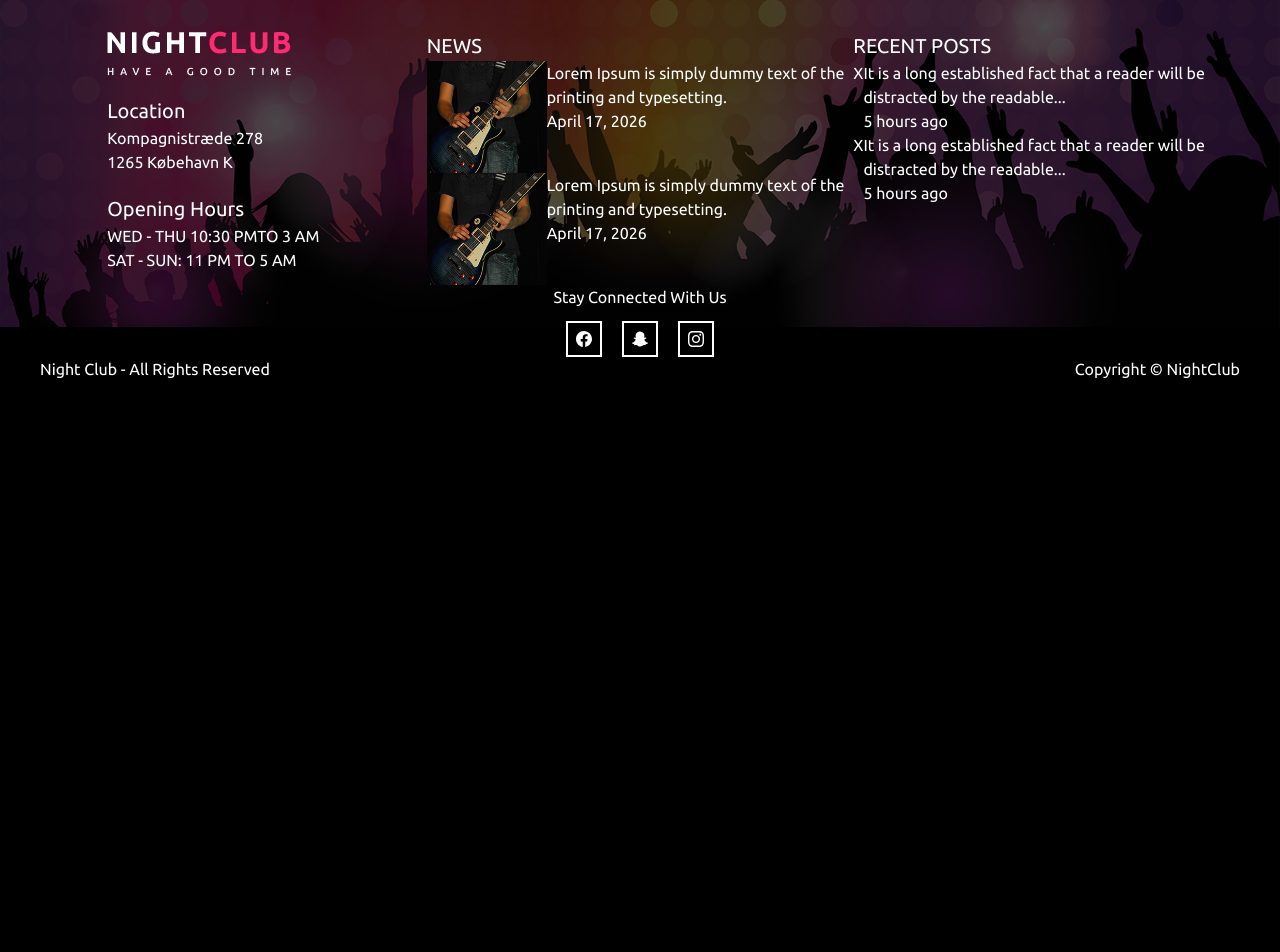
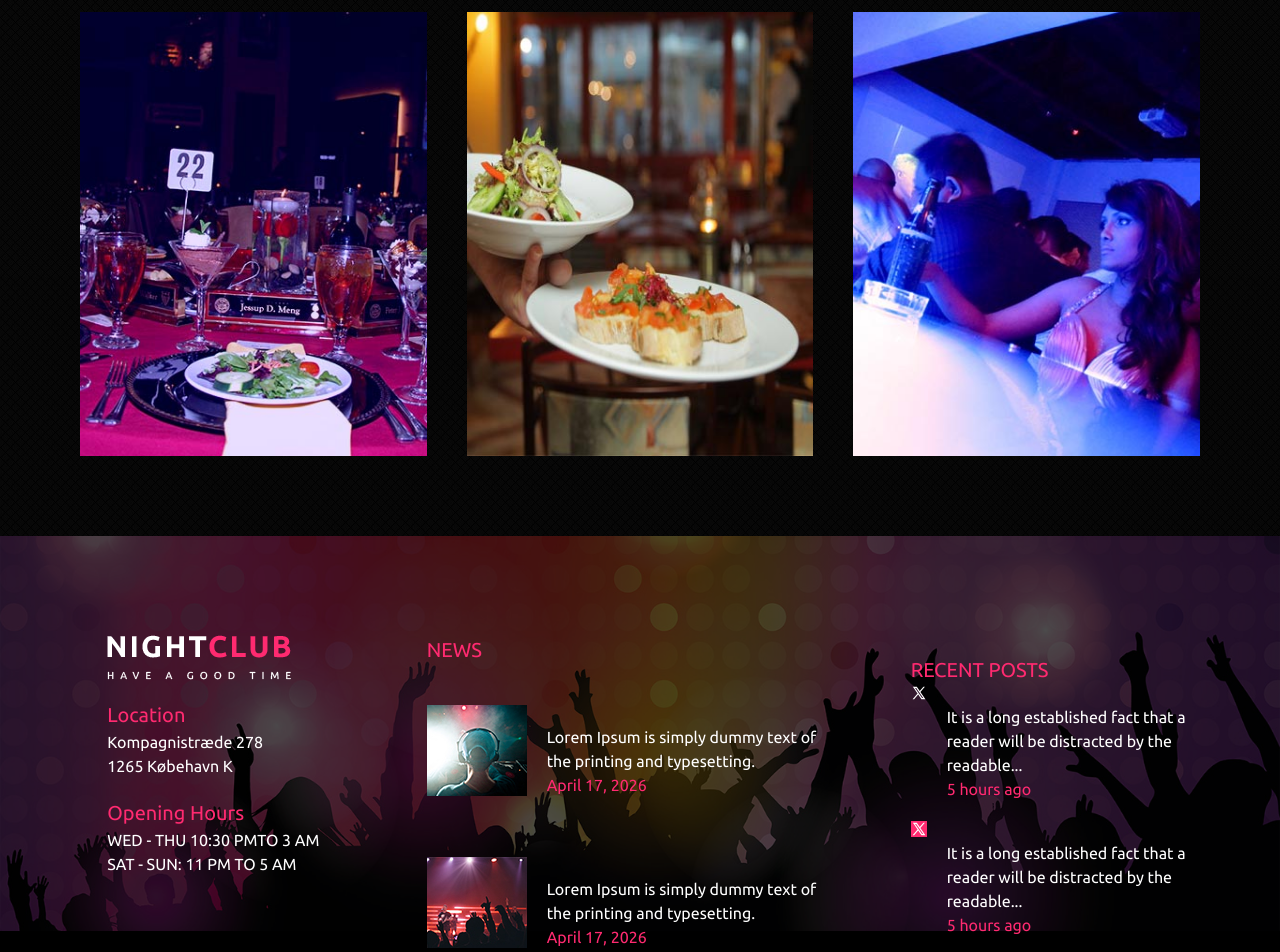
Before and after one commit to SaethorMH/night_club_eksamen_frontend_2026-julie-sebastian-saethor, a Next.js app: page / in a window 1280 px wide. Shown: the part 834-1786 px from the top of the page. Before the commit the page ends 1215 px from the top, so only its background shows below. Built offline with nearby package versions, Linux system fonts and the light colour scheme.

Commit message:
homepage-section-1

```diff
--- a/src/app/components/Footer.tsx
+++ b/src/app/components/Footer.tsx
@@ -3,6 +3,7 @@ import Logo from "./Logo";
 import { BsFacebook } from "react-icons/bs";
 import { FaSnapchatGhost } from "react-icons/fa";
 import { FaInstagram } from "react-icons/fa6";
+import { AiOutlineX } from "react-icons/ai";
 export default function Footer() {
   return (
     <>
@@ -13,50 +14,50 @@ export default function Footer() {
           <section className="grid @3xl:grid-cols-3 ">
             <div className="mx-auto">
               <Logo />
-              <h4 className="mt-5">Location</h4>
+              <h4 className="mt-5 text-(--pink)">Location</h4>
               <p>Kompagnistræde 278</p>
               <p>1265 Købehavn K</p>
-              <h4 className="mt-5">Opening Hours</h4>
+              <h4 className="mt-5 text-(--pink)">Opening Hours</h4>
               <p>WED - THU 10:30 PMTO 3 AM </p>
               <p>SAT - SUN: 11 PM TO 5 AM</p>
             </div>
 
             <div className=" @max-3xl:hidden @3xl:mx-auto ">
-              <h4 className="uppercase">news</h4>
-              <div className=" flex items-start ">
-                <Image src="/assets/content/track2.jpg" width={120} height={120} alt="newsimg1" className="" />
-                <div>
+              <h4 className="uppercase text-(--pink)">news</h4>
+              <div className=" flex items-start mt-10 ">
+                <Image src="/assets/content/recent_post1.jpg" width={120} height={120} alt="newsimg1" className="" />
+                <div className="max-inline-2xs m-5">
                   <p>Lorem Ipsum is simply dummy text of the printing and typesetting.</p>
-                  <p>April 17, 2026</p>
+                  <p className="text-(--pink)">April 17, 2026</p>
+                </div>
+              </div>
+              <div className="flex items-start mt-10  ">
+                <Image src="/assets/content/recent_post2.jpg" width={120} height={120} alt="newsimg1" />
+                <div className="max-inline-2xs m-5">
+                  <p>Lorem Ipsum is simply dummy text of the printing and typesetting.</p>
+                  <p className="text-(--pink)">April 17, 2026</p>
+                </div>
+              </div>
+            </div>
+            <div className=" @max-3xl:hidden @3xl:mx-auto mt-5 ">
+              <h4 className="uppercase text-(--pink)">Recent Posts</h4>
+              <div className="flex items-start ">
+                <AiOutlineX className="text-(--pink)" />
+                <div className="max-inline-3xs m-5">
+                  <p>It is a long established fact that a reader will be distracted by the readable... </p>
+                  <p className="text-(--pink) ">5 hours ago</p>
                 </div>
               </div>
               <div className="flex items-start ">
-                <Image src="/assets/content/track2.jpg" width={120} height={120} alt="newsimg1" />
-                <div>
-                  <p>Lorem Ipsum is simply dummy text of the printing and typesetting.</p>
-                  <p>April 17, 2026</p>
-                </div>
-              </div>
-            </div>
-            <div className=" @max-3xl:hidden @3xl:mx-auto ">
-              <h4 className="uppercase">Recent Posts</h4>
-              <div className="flex items-start">
-                <p>X</p>
-                <div>
+                <AiOutlineX className="bg-(--pink)" />
+                <div className="max-inline-3xs m-5">
                   <p>It is a long established fact that a reader will be distracted by the readable... </p>
-                  <p>5 hours ago</p>
-                </div>
-              </div>
-              <div className="flex items-start ">
-                <p>X</p>
-                <div>
-                  <p>It is a long established fact that a reader will be distracted by the readable... </p>
-                  <p>5 hours ago</p>
+                  <p className="text-(--pink)">5 hours ago</p>
                 </div>
               </div>
             </div>
           </section>
-
+          <section className="mt-40">
             <p className="text-center">Stay Connected With Us </p>
             <article className="flex justify-center gap-5 mt-3  ">
               <BsFacebook className="border-2 px-2 size-9" />
@@ -67,6 +68,7 @@ export default function Footer() {
               <p>Night Club - All Rights Reserved</p>
               <p>Copyright © NightClub</p>
             </div>
+          </section>
         </article>
       </footer>
     </>
--- a/src/app/components/Header.tsx
+++ b/src/app/components/Header.tsx
@@ -11,14 +11,14 @@ export default function Header(){
   const currentPath = usePathname();
 
 return (
-  <header className=" @container py-3 border-2  border-border-header t ">
+  <header className="sticky top-0  z-10 bg-black @container py-3 border-2  border-border-header t ">
     <article className=" flex justify-evenly place-items-center m-auto gap-8  ">
       <Logo />
 
       <button popoverTarget="popover" className="@3xl:hidden ">
         ≡
       </button>
-      <div id="popover" popover="auto" className="   bg-(--black) opacity-70 w-screen h-screen open:grid grid-cols-1 text-center gap-1">
+      <div id="popover" popover="auto" className="  bg-(--black) opacity-70 w-screen h-screen open:grid grid-cols-1 text-center gap-1">
         <button popoverTarget="popover" popoverTargetAction="hide" className="">
           X
         </button>
@@ -64,7 +64,7 @@ return (
 
 
 
-const RollingLink = ({ children, href, ariacurrent }: { children: string; href: string; ariacurrent?: boolean}) => {
+const RollingLink = ({ children, href, ariacurrent }: { children: string; href: string; ariacurrent: boolean}) => {
   const duration = 0.25;
   const stagger = 0.025;
 
@@ -76,7 +76,7 @@ const RollingLink = ({ children, href, ariacurrent }: { children: string; href:
             return (
               <motion.span
                 variants={{
-                  initial: { y: 0, color: ariacurrent ? "var(--pink)": "currentcolor"},
+                  initial: { y: 0, color: ariacurrent ? "var(--pink)": undefined},
                   hovering: { y: "-100%", color: "var(--pink)" },
                 }}
                 transition={{
--- /dev/null
+++ b/src/app/components/section1.tsx
@@ -0,0 +1,94 @@
+"use client";
+import Image from "next/image";
+import { motion } from "motion/react";
+import { PiCallBell } from "react-icons/pi";
+import { ReactNode } from "react";
+import { LiaGlassCheersSolid } from "react-icons/lia";
+const CornerShapeLeftTop = {
+  backgroundColor: "var(--pink)",
+ borderTopLeftRadius: "4rem",
+ cornerTopLeftShape: "bevel",
+}
+
+const CornerShapeRightBottom = {
+  backgroundColor: "var(--pink)",
+  borderBottomRightRadius: "4rem",
+  cornerBottomRightShape: "bevel",
+}
+
+
+function Hover({text,alt,src,icons,intro,reactIcons}:{text:string, alt:string, src:string,icons:string[],intro:string, reactIcons:ReactNode[]}) {
+  return (
+    <motion.div initial="initial" whileHover="hovering" className="relative overflow-hidden cursor-pointer ">
+      <Image src={src} width={459} height={573} alt={alt} />
+      <motion.div
+        variants={{
+          initial: { opacity: 0, y: 30 },
+          hovering: { opacity: 1, y: 0 },
+        }}
+        transition={{ duration: 0.2 }}
+        className="absolute inset-0 bg-(--black) border-y-2 border-border-header"
+      >
+        <div style={CornerShapeLeftTop} className=" size-10 rotate-180 "></div>
+        <div style={CornerShapeRightBottom} className=" size-10 absolute bottom-0 right-0 rotate-180 "></div>
+
+        {icons.map((icon) => (
+          <Image key={icon} src={icon} width={50} height={50} alt="icon" className="mx-auto mt-5 border-2 border-border-header p-2 " />
+        ))}
+        {reactIcons.map((icon, react) => (
+          <div key={react} className="mx-auto grid place-items-center size-[50] border-2 border-border-header">
+            {icon}
+          </div>
+        ))}
+
+        <h3 className="text-center">{intro}</h3>
+        <p className="max-inline-sm text-center mt-5">{text}</p>
+      </motion.div>
+    </motion.div>
+  );
+
+}
+ export default function section1Homepage(){
+
+   return (
+     <article className="bg-[url('/assets/background_images/pattern_bg.jpg')] ">
+       <section className=" flex justify-between gap-10 m-20 ">
+         <Hover
+           src="/assets/content/thumb1.jpg"
+           alt="dinnertable"
+           intro="Night club"
+           text="There are many variations of passages of Lorem Ipsum available, but the majority have suffered alteration in some form, by
+injected humour, or randomised words which dont look even slightly believable. "
+           icons={["/assets/icons/favicon.png"]}
+           reactIcons={[]}
+         />
+
+         <Hover
+           src="/assets/content/reastaurant_1.jpg"
+           alt="dinerhands"
+           intro="Restaurant"
+           text="There are many variations of passages of Lorem Ipsum available, but the majority have suffered alteration in some form, by
+injected humour, or randomised words which dont look even slightly believable."
+           icons={[]}
+           reactIcons={[<PiCallBell />]}
+         />
+         <Hover
+           src="/assets/content/thumb2.jpg"
+           alt="club"
+           intro="Bar"
+           text="There are many variations of passages of Lorem Ipsum available, but the majority have suffered alteration in some form, by
+injected humour, or randomised words which dont look even slightly believable. If you are going to use a passage of Lorem Ipsum, you need to be sure there isnt anything embarassing hidden in the middle of the text."
+           icons={[]}
+           reactIcons={[<LiaGlassCheersSolid />]}
+         />
+       </section>
+     </article>
+   );
+
+
+
+
+
+
+
+ }
--- a/src/app/globals.css
+++ b/src/app/globals.css
@@ -87,3 +87,9 @@ input {
 button {
   @apply border-y uppercase px-8 py-3 text-sm text-gray-400;
 }
+
+.cornershape{
+  background-color: var(--pink);
+  border-radius: 4rem;
+  corner-shape:  bevel;
+}
--- a/src/app/page.tsx
+++ b/src/app/page.tsx
@@ -1,5 +1,13 @@
 import Hero from "./components/Hero";
+import Section1 from "./components/section1";
+export default function Home() {
 
-export default function Home() {
-  return <Hero />;
+   return (
+     <>
+       <Hero />
+       <Section1 />
+     </>
+   );
+
+
 }
```
Also changed, not shown: src/app/components/Hero.tsx (+8 -9 lines). Lines whose indentation alone changed are shown as unchanged.
